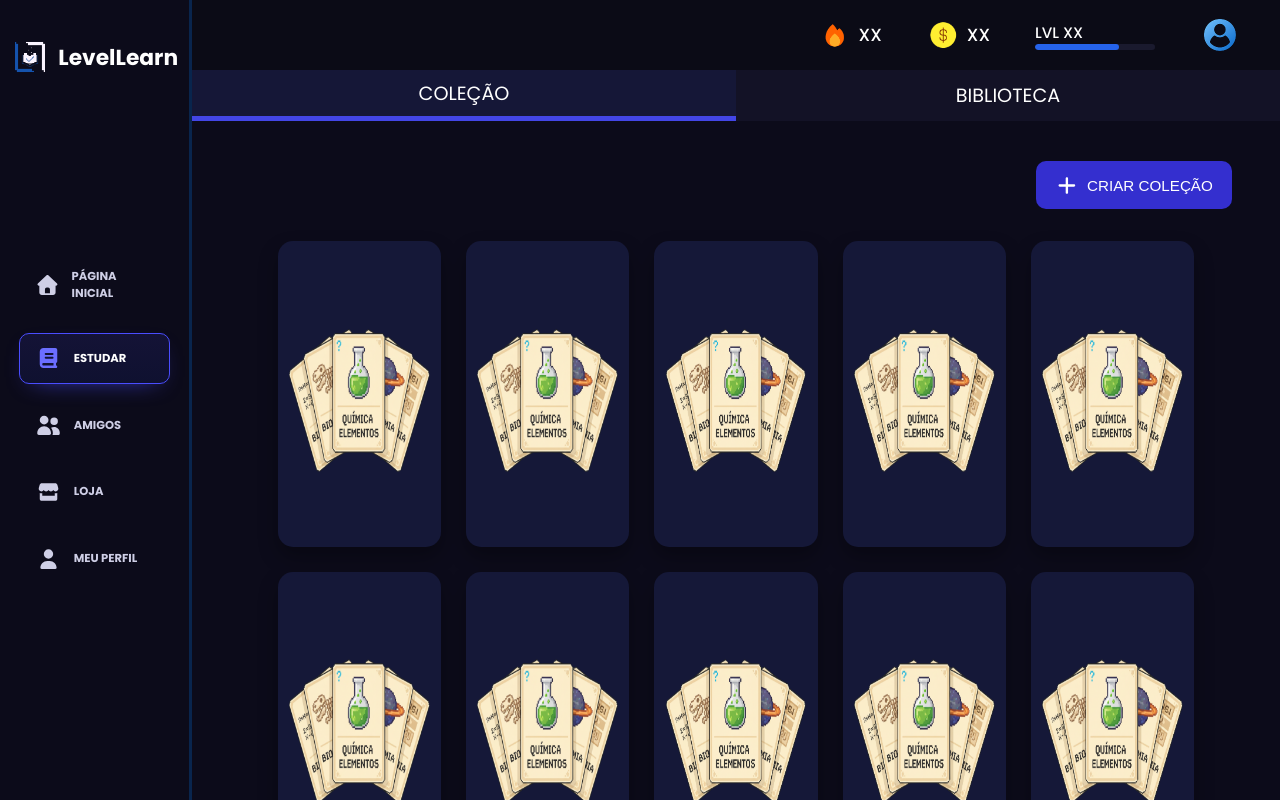
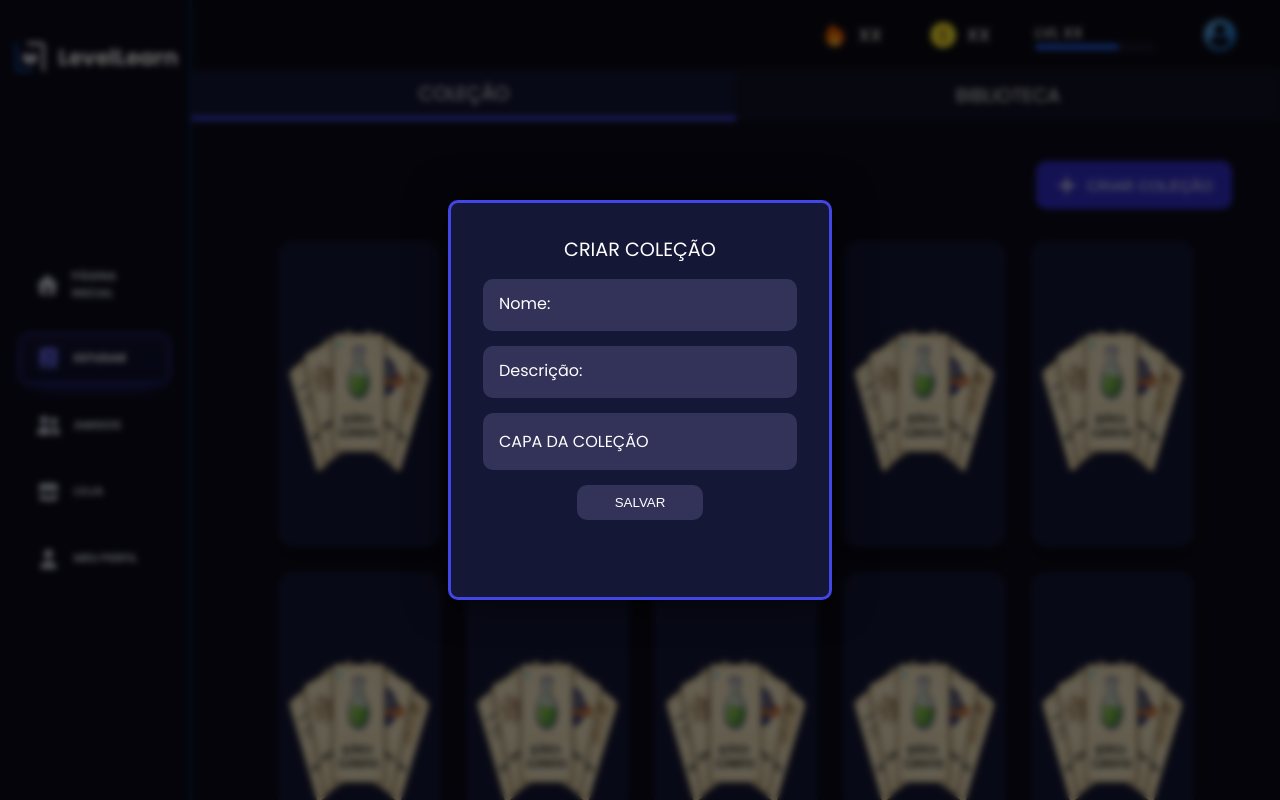
Before and after one commit to Luckas10/LevelLearn, a React (Vite) app in the folder Frontend/: page /study/flashcards in a window 1280 px wide. Both pictures are taken after a click on the button "CRIAR COLEÇÃO". Built offline with nearby package versions, Linux system fonts and the light colour scheme.

Commit message:
add create collection modal

```diff
--- a/Frontend/src/components/StudyFlashCards/StudyCreateCollection.jsx
+++ b/Frontend/src/components/StudyFlashCards/StudyCreateCollection.jsx
@@ -1,36 +1,61 @@
+import { useEffect, useRef } from "react";
 import { FontAwesomeIcon } from "@fortawesome/react-fontawesome";
 import { faPlus } from "@fortawesome/free-solid-svg-icons";
 
 export default function StudyCreateCollection() {
+    const dialogRef = useRef(null);
 
+    useEffect(() => {
+        const dialog = dialogRef.current;
+
+        // Fecha ao clicar fora do conteúdo
+        const handleClickOutside = (event) => {
+        const dialogDimensions = dialog.getBoundingClientRect();
+        if (
+            event.clientX < dialogDimensions.left ||
+            event.clientX > dialogDimensions.right ||
+            event.clientY < dialogDimensions.top ||
+            event.clientY > dialogDimensions.bottom
+        ) {
+            dialog.close();
+        }
+        };
+
+        dialog.addEventListener("click", handleClickOutside);
+
+        return () => dialog.removeEventListener("click", handleClickOutside);
+    }, []);
+
+    const openModal = () => {
+        dialogRef.current.showModal();
+    };
 
   return (
     <div className="studyCreateCollection">
-            <button className="createCollection-btn">
+      <button className="createCollectionButton" onClick={openModal}>
         <FontAwesomeIcon size="lg" icon={faPlus} />
         <p>CRIAR COLEÇÃO</p>
       </button>
 
-            <dialog >
+      <dialog className="createCollectionModal" ref={dialogRef}>
+        <div className="collectionModalContent">
+          <p>CRIAR COLEÇÃO</p>
+          <input className="collectionInput" type="text" placeholder="Nome: " />
+          <input className="collectionInput" type="text" placeholder="Descrição: " />
+          <div className="collectionCoverSelect">
+            <p>CAPA DA COLEÇÃO</p>
             <div>
-                    <h1>CRIAR COLEÇÃO</h1>
-                    <input type="text" />
-                    <input type="text" />
-                    <div>
-                        <h1>CAPA DA COLEÇÃO</h1>
-                        <div>
-                            <div className=""></div>
-                            <div className=""></div>
-                            <div className=""></div>
-                            <div className=""></div>
-                            <div className=""></div>
-                            <div className=""></div>
+              <div className="collectionCover"></div>
+              <div className="collectionCover"></div>
+              <div className="collectionCover"></div>
+              <div className="collectionCover"></div>
+              <div className="collectionCover"></div>
+              <div className="collectionCover"></div>
             </div>
           </div>
-                    <button></button>
+          <button className="collectionButtonSave">SALVAR</button>
         </div>
       </dialog>
-
     </div>
-    )
+  );
 }
--- a/Frontend/src/pages/StudyFlashCards.css
+++ b/Frontend/src/pages/StudyFlashCards.css
@@ -66,7 +66,7 @@
     margin-top: 2.5rem;
 }
 
-.createCollection-btn {
+.createCollectionButton {
     display: flex;
     gap: 8px;
     font-size: 0.95rem;
@@ -84,13 +84,78 @@
     transition: 0.3s;
 }
 
-.createCollection-btn p {
+.createCollectionButton p {
     margin: 0;
     white-space: nowrap;
 }
 
-.createCollection-btn:hover {
+.createCollectionButton:hover {
     background-color: #4346E6;
+}
+
+.createCollectionModal {
+    position: fixed;
+    overflow: hidden;
+    top: 50%;
+    left: 50%;
+    transform: translate(-50%, -50%);
+    border: none;
+    border-radius: 10px;
+    padding: 2rem;
+    background-color: #151737;
+    color: white;
+    width: 30%;
+    height: 50%;
+    border: 3px solid #4346E6;
+    box-shadow: 0 0 40px rgba(0, 0, 0, 0.6);
+    font-size: larger;
+}
+
+.createCollectionModal::backdrop {
+    background: rgba(0, 0, 0, 0.6);
+    backdrop-filter: blur(3px);
+}
+
+.collectionModalContent {
+    display: flex;
+    align-items: center;
+    flex-direction: column;
+    gap: 15px;
+}
+
+.collectionInput {
+    border: none;
+    outline: none;
+    color: white;
+    border-radius: 10px;
+    padding: 1rem;
+    width: 100%;
+    background-color: #33335A;
+}
+
+.collectionInput::placeholder {
+    color: white;
+    font-size: medium;
+}
+
+.collectionCoverSelect {
+    display: flex;
+    justify-content: flex-start;
+    background-color: #33335A;
+    font-size: medium;
+    border-radius: 10px;
+    padding: 1rem;
+    width: 100%;
+}
+
+.collectionButtonSave {
+    padding: 10px;
+    color: white;
+    border-radius: 10px;
+    width: 40%;
+    background-color: #33335A;
+    border: none;
+    cursor: pointer;
 }
 
 .studyCollection {
```
Lines whose indentation alone changed are shown as unchanged.
